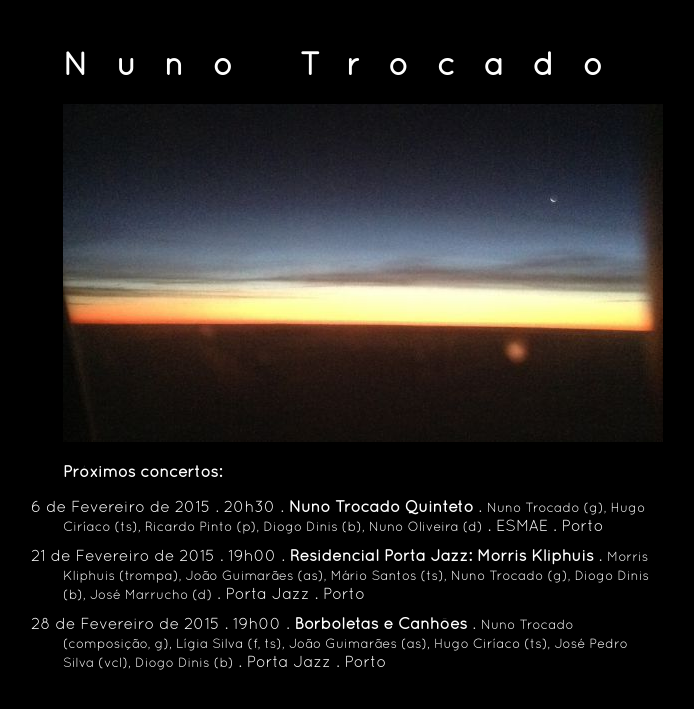
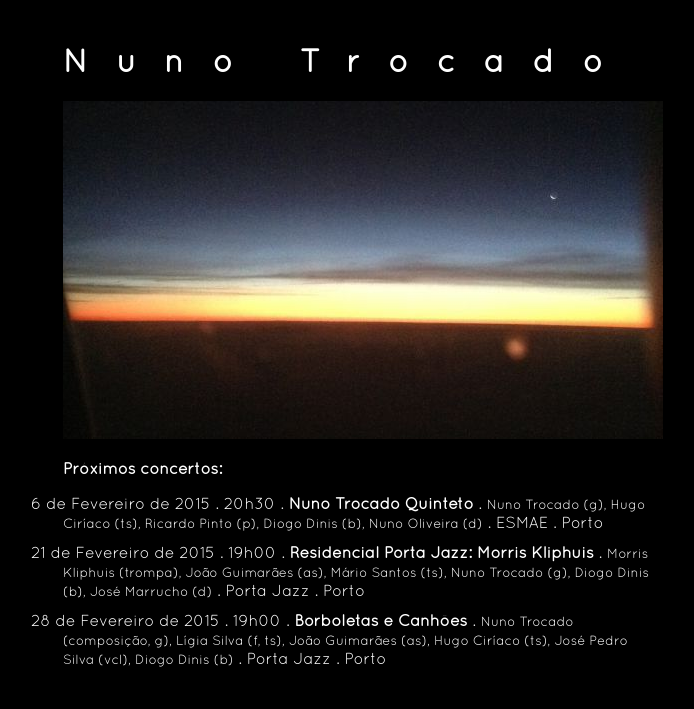
Before and after one commit to ntrocado/ntrocado.github.io, a Jekyll site: the page built from index.html, in a window 1280 px wide. Shown: the top 709 px of the page, without its empty margins (277-971 px from the left). Built offline with Jekyll 4.4.1, drawn with Linux system fonts in a browser that asks for light colours.

Commit message:
Update main.css

```diff
--- a/css/main.css
+++ b/css/main.css
@@ -6,8 +6,8 @@
 #front {
 	background: black;
         color: white;
-        border-radius: 1em;
-        padding: 1em;
+        border-radius: .8em;
+        padding: .8em;
 	margin-left: auto;
 	margin-right: auto;
 	max-width: 600px;
```
